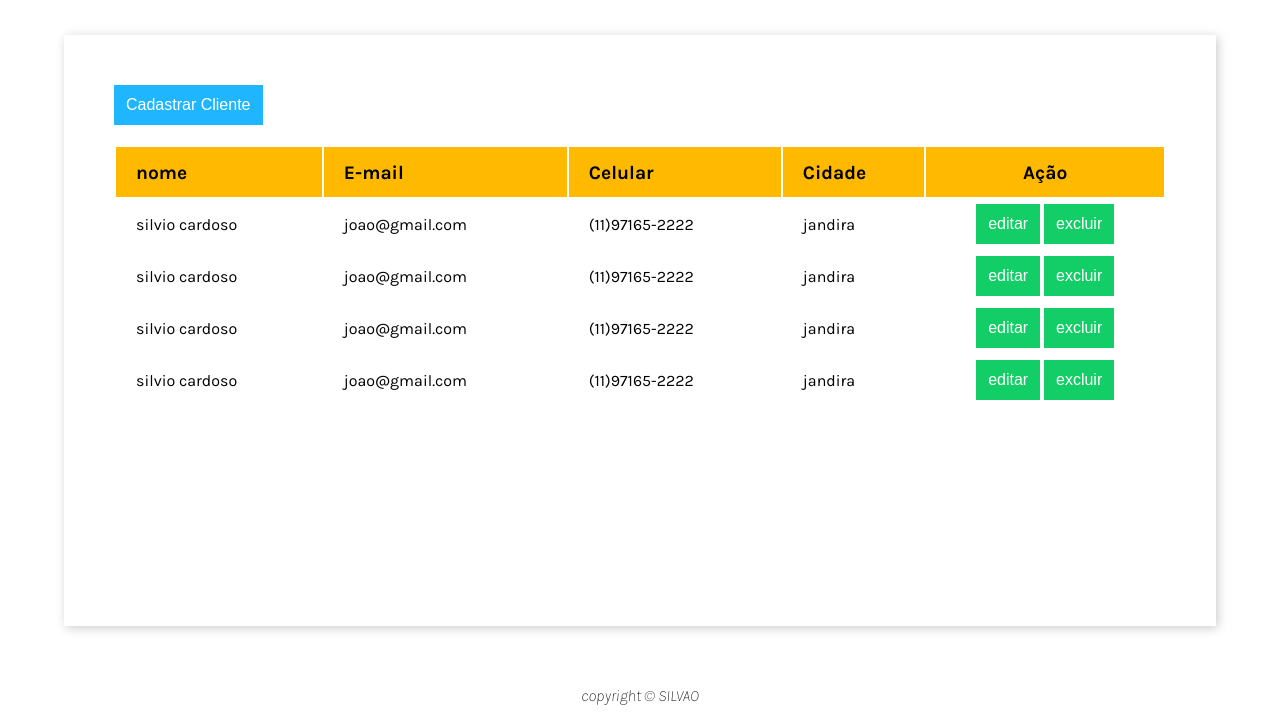
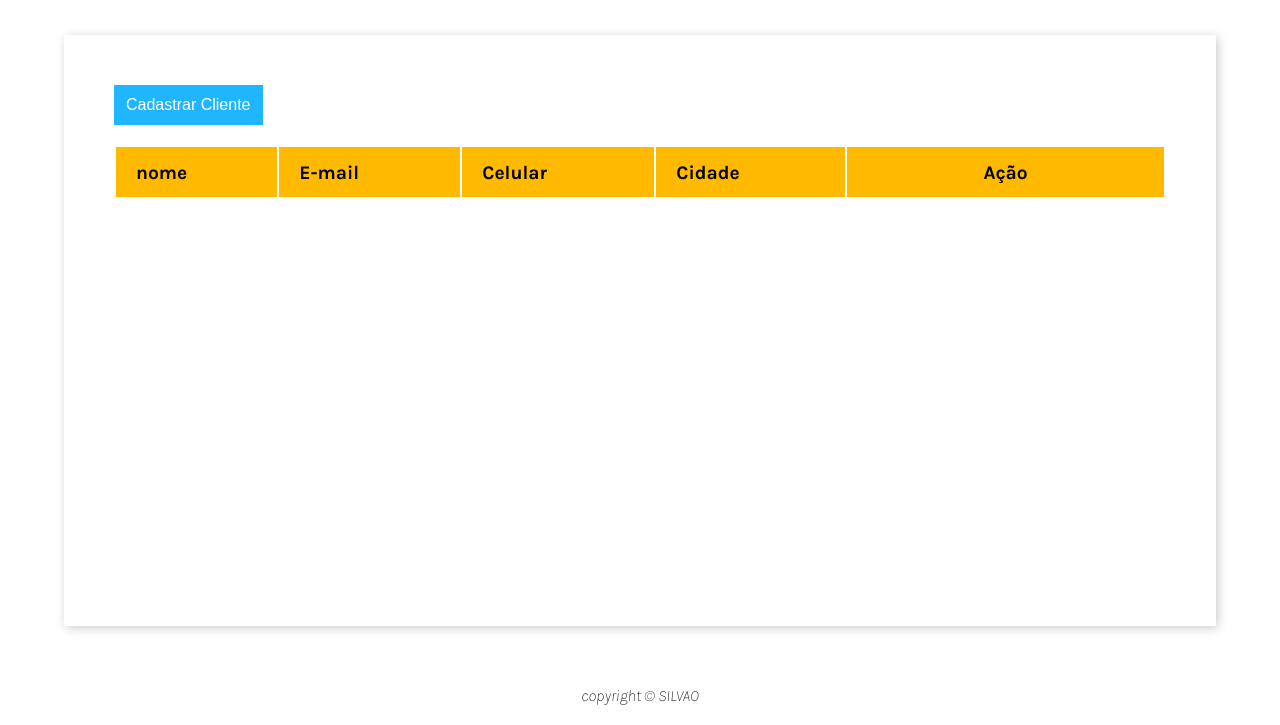
Before and after one commit to 123silvao/projeto-crud, a plain HTML site: page index.html in a window 1280 px wide. Shown: the part 75-800 px from the top of the page. Drawn offline with Linux system fonts and the light colour scheme.

Commit message:
atualização

```diff
--- a/index.html
+++ b/index.html
@@ -12,8 +12,7 @@
     <link rel="stylesheet" href="css/button.css">
     <link rel="stylesheet" href="css/records.css">
     <link rel="stylesheet" href="css/modal.css">
-    <link rel="stylesheet" href="style.css">
-    <script src="main.js" defer></script>
+
     <title>CRUD</title>
 </head>
 
@@ -34,54 +33,7 @@
                 </tr>
             </thead>
             <tbody>
-                <tr>
-                    <td>silvio cardoso</td>
-                    <td>joao@gmail.com</td>
-                    <td>(11)97165-2222</td>
-                    <td>jandira</td>
-                    <td>
-                        <button type="button" class="button
-                        green">editar</button>
-                        <button type="button" class="button
-                        green">excluir</button>
-                    </td>
-                </tr>
-                <tr>
-                    <td>silvio cardoso</td>
-                    <td>joao@gmail.com</td>
-                    <td>(11)97165-2222</td>
-                    <td>jandira</td>
-                    <td>
-                        <button type="button" class="button
-                        green">editar</button>
-                        <button type="button" class="button
-                        green">excluir</button>
-                    </td>
-                </tr>
-                <tr>
-                    <td>silvio cardoso</td>
-                    <td>joao@gmail.com</td>
-                    <td>(11)97165-2222</td>
-                    <td>jandira</td>
-                    <td>
-                        <button type="button" class="button
-                        green">editar</button>
-                        <button type="button" class="button
-                        green">excluir</button>
-                    </td>
-                </tr>
-                <tr>
-                    <td>silvio cardoso</td>
-                    <td>joao@gmail.com</td>
-                    <td>(11)97165-2222</td>
-                    <td>jandira</td>
-                    <td>
-                        <button type="button" class="button
-                        green">editar</button>
-                        <button type="button" class="button
-                        green">excluir</button>
-                    </td>
-                </tr>
+
 
             </tbody>
         </table>
@@ -113,5 +65,5 @@
     </footer>
 
 </body>
-
+<script src="./js/main.js"></script>
 </html>
--- a/js/script.js
+++ b/js/main.js
@@ -10,13 +10,15 @@ const tempClient = {
     nome: "Silvio",
     email: "silvio@gmail.com",
     celular: "1192222-2222",
-    cdade: "Jandira",
+    cdade: "Jandira"
 
 }
 
 // CRUD - create read  update  delete:
 const createClient = (client) => {
-    localStorage.setItem("teste", "teste para o crud")
+    const db_client = JSON.parse(localStorage.getItem('db_client')) ?? [ ]
+    db_client.push(client)
+    localStorage.setItem("db_client", JSON.stringify(db_client))
 }
 
 // Eventos
```
